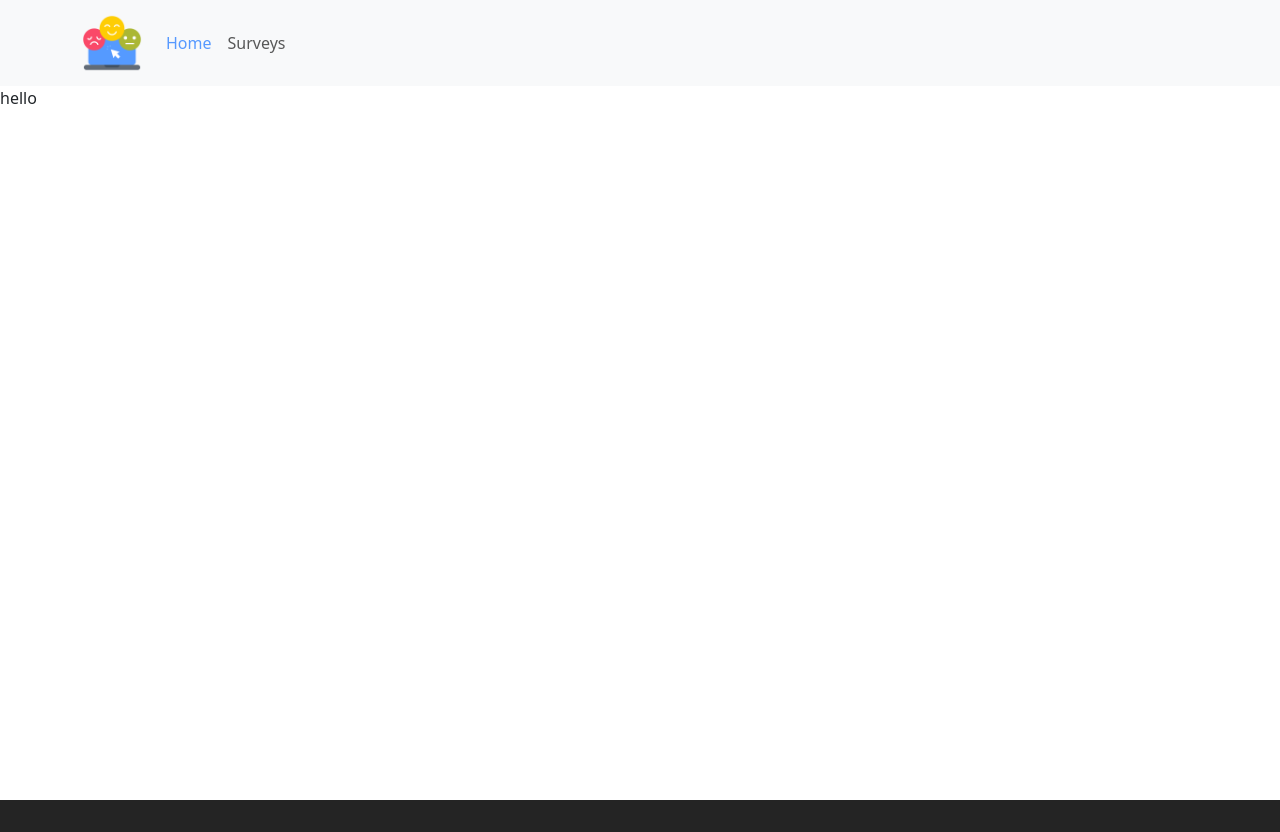
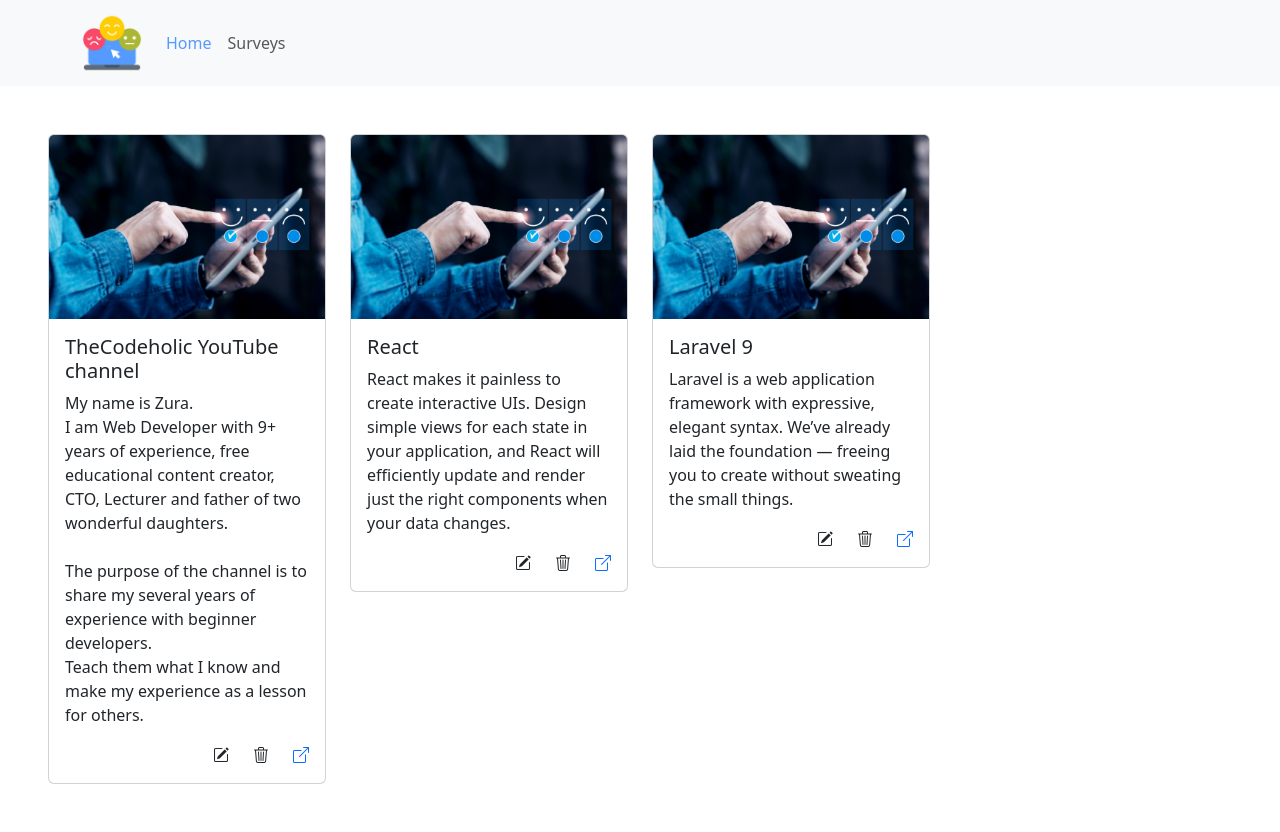
Before and after one commit to daljeetsingh9911/laravel_react_survey, a React (Vite) app in the folder frontend/: page /login in a window 1280 px wide. Both pictures are taken after typing "name@example.com", "Sample123" into the empty fields and a click on the button "Login". Before the commit the page ends 800 px from the top, so only its background shows below. Built offline with nearby package versions, Linux system fonts and the light colour scheme.

Commit message:
added Bootstrap icons and done with single survey page

```diff
--- a/frontend/package.json
+++ b/frontend/package.json
@@ -13,6 +13,7 @@
     "@emotion/react": "^11.11.1",
     "@emotion/styled": "^11.11.0",
     "bootstrap": "^5.3.2",
+    "bootstrap-icons": "^1.11.2",
     "formik": "^2.4.5",
     "react": "^18.2.0",
     "react-bootstrap": "^2.9.1",
--- a/frontend/src/Types.ts
+++ b/frontend/src/Types.ts
@@ -1,4 +1,4 @@
-import { ReactNode } from "react"
+import { HTMLAttributes, ReactNode } from "react"
 
 export interface SingleSurvey {
     id: number
@@ -6,7 +6,7 @@
     title: string
     slug: string
     status: boolean
-    description: string
+    description:any
     created_at: string
     updated_at: string
     expire_date: string
--- a/frontend/src/layouts/dashboard.tsx
+++ b/frontend/src/layouts/dashboard.tsx
@@ -4,9 +4,11 @@
 const DashboardLayout = () => {
 
     return(
-        <div className="h-full-vh w-full overflow-y " >
+        <div className="h-full- w-full overflow-y " >
             <ResponsiveAppBar/>
-            <Outlet/>
+            <div className="p-5">
+                <Outlet/>
+            </div>
         </div>
     )
 }
--- a/frontend/src/main.tsx
+++ b/frontend/src/main.tsx
@@ -1,7 +1,9 @@
 import React from 'react'
 import ReactDOM from 'react-dom/client'
 import { BrowserRouter } from 'react-router-dom';
+import "bootstrap-icons/font/bootstrap-icons.css";
 import './index.css'
+
 
 import 'bootstrap/dist/css/bootstrap.min.css';
 import { SurveyContextProvider } from './surveyContext.tsx'
--- a/frontend/src/pages/Dashboard/Home.tsx
+++ b/frontend/src/pages/Dashboard/Home.tsx
@@ -1,9 +1,33 @@
+import { useContext, useEffect, useState } from "react";
+import { MyContext } from "../../surveyContext";
+import { SurveyItem } from "../components";
+import { SingleSurvey } from "../../Types";
+import { Row } from "react-bootstrap";
 
-const Home = ()=>{
+const Home =()=>{
+
+    const  {surveys} = useContext(MyContext);
+
+    const [survetState,SetSurvetState] =  useState<SingleSurvey[]>([]);
+
+    useEffect(() => {
+        SetSurvetState(surveys);
+    }, []);
+
+    function deleteSurveyById(id:Number):void{
+        alert(id);
+    }
+
     return(
         <div className="h-full">
-            hello
-        </div>
+        <Row>
+            {survetState?.map((survey) => {
+            return <SurveyItem survey={survey} key={survey.id} deleteSurveyById={deleteSurveyById} />;
+            })}
+        </Row>
+
+      </div>
+
     )
 }
 
--- a/frontend/src/pages/components/SurveyItems.tsx
+++ b/frontend/src/pages/components/SurveyItems.tsx
@@ -1,12 +1,49 @@
+import { Col } from "react-bootstrap";
+
 import { SingleSurvey } from "../../Types";
+import imgBg from '../../assets/bg2.jpg';
 
-const SurveyItem = (props:SingleSurvey) => {
+interface SurveyItemProps {
+    survey: SingleSurvey,
+    deleteSurveyById: any
+}
 
-    const { title}  = props
-    return(
-        <div>
-            {title}
-        </div>
+const SurveyItem = (props: SurveyItemProps) => {
+    const { title, description, id, slug } = props.survey;
+    const markup = { __html: description };
+
+    const deleteIteam = () => {
+        props.deleteSurveyById(id);
+    }
+
+    return (
+        <Col xs={12} sm={6} lg={3}>
+            <div className="card">
+                <img src={imgBg} className="card-img-top" alt={title} />
+                <div className="card-body">
+                    <h5 className="card-title"> {title}</h5>
+                    <p className="card-text"
+                        dangerouslySetInnerHTML={markup}
+                    >
+                    </p>
+                    <div className="flex gap-4 justify-content-end">
+                        <span role="button" >
+                            <i className="bi bi-pencil-square"></i>
+                        </span>
+                        <span onClick={deleteIteam} role="button" >
+                            <i className="bi bi-trash3"></i>
+                        </span>
+
+                        <a href={slug} target="_blank">
+                            <i className="bi bi-box-arrow-up-right"></i>
+                        </a>
+                    </div>
+
+                </div>
+            </div>
+        </Col>
+
+
     );
 }
 export default SurveyItem;
--- a/frontend/src/surveyContext.tsx
+++ b/frontend/src/surveyContext.tsx
@@ -53,10 +53,10 @@
     let userTokenLocalStorage = localStorage.getItem('userToken');
 
     if(surveysLocalStorage){
-      setMyValue(surveysLocalStorage);
+      setMyValue(JSON.parse(surveysLocalStorage));
     }
     if(userTokenLocalStorage){
-      setUserToken(userTokenLocalStorage);
+      setUserToken(JSON.parse(userTokenLocalStorage));
     }
   }, []);
 
```
Also changed, not shown: 1 other file (tests, documents, lock files or other folders).
